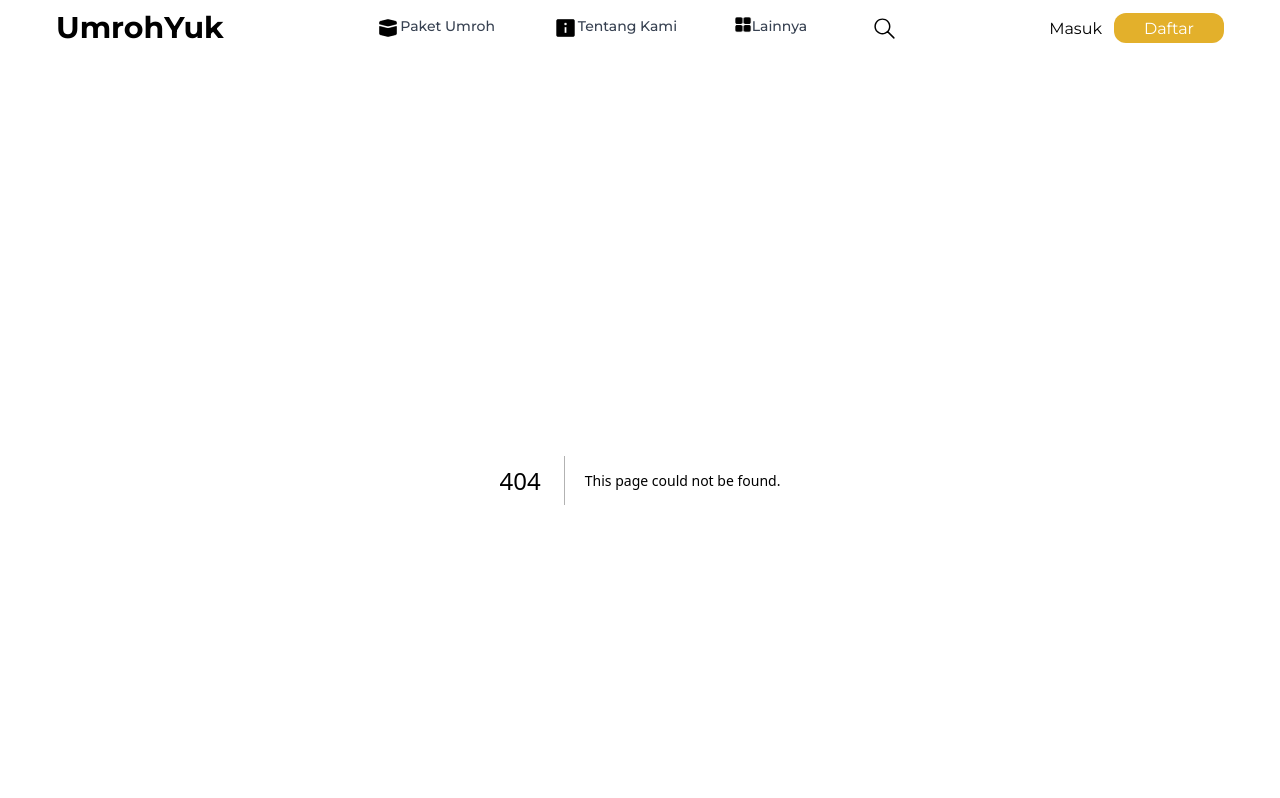
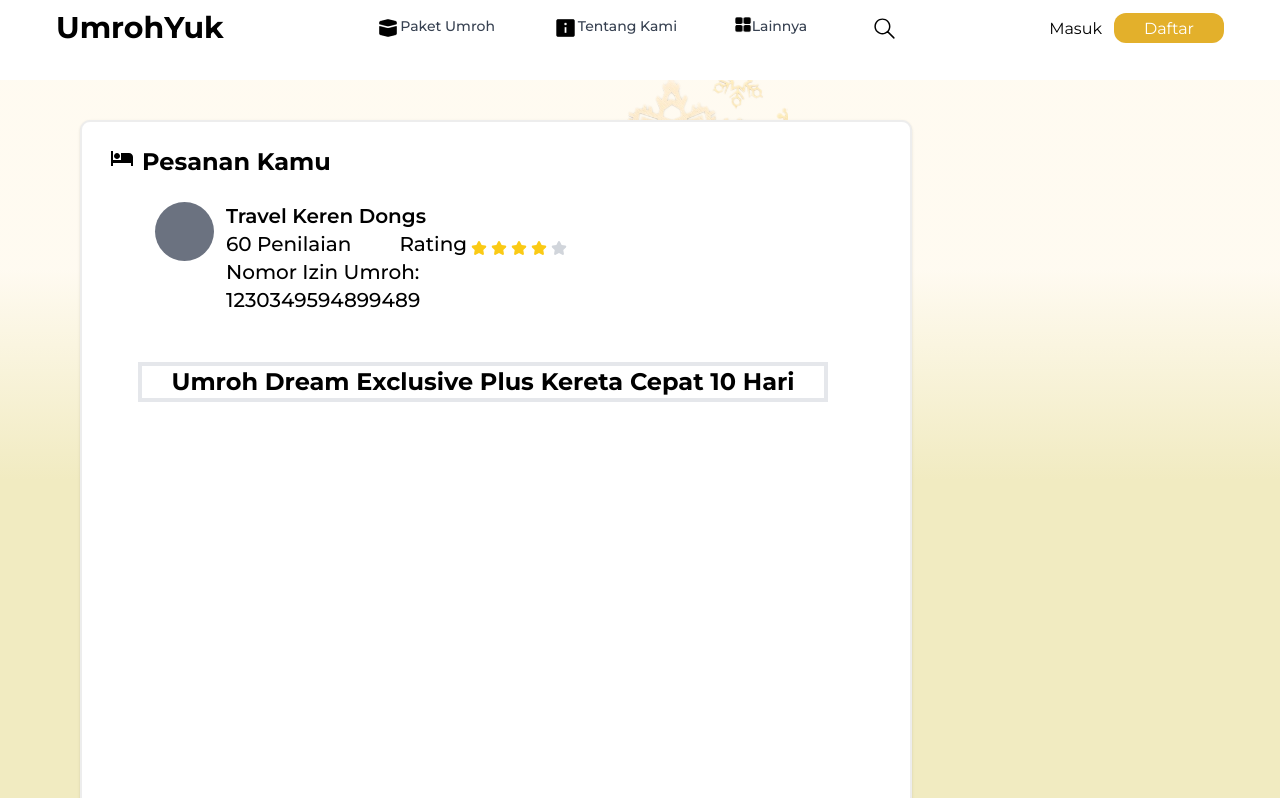
Before and after one commit to fikriymnn/umr-web, a Next.js app: page /package/detail/bayar in a window 1280 px wide. Before the commit this address had no page. Shown: the top 798 px of the page. Built offline with nearby package versions, Linux system fonts and the light colour scheme.

Commit message:
add bayar page

```diff
--- /dev/null
+++ b/src/app/package/detail/bayar/page.jsx
@@ -0,0 +1,60 @@
+import React from "react";
+import StarsRating from "@/components/starsRating";
+
+function BayarPage() {
+  return (
+    <>
+      <div className="bg">
+        <div className="flex flex-col pt-10 bg-left bg-contain bg-[url('/assets/images/image2.png')] z-10">
+          <section>
+            <div className="ml-20 w-[832px] h-[689px] bg-white rounded-[10px] shadow border-2 border-neutral-400 border-opacity-20">
+              <div className="flex px-7 py-6 gap-2">
+                <div className="">
+                  <svg
+                    width="24"
+                    height="24"
+                    viewBox="0 0 24 24"
+                    fill="none"
+                    xmlns="http://www.w3.org/2000/svg"
+                  >
+                    <path
+                      d="M19 7H11V14H3V5H1V20H3V17H21V20H23V11C23 9.93913 22.5786 8.92172 21.8284 8.17157C21.0783 7.42143 20.0609 7 19 7ZM7 13C7.79565 13 8.55871 12.6839 9.12132 12.1213C9.68393 11.5587 10 10.7956 10 10C10 9.20435 9.68393 8.44129 9.12132 7.87868C8.55871 7.31607 7.79565 7 7 7C6.20435 7 5.44129 7.31607 4.87868 7.87868C4.31607 8.44129 4 9.20435 4 10C4 10.7956 4.31607 11.5587 4.87868 12.1213C5.44129 12.6839 6.20435 13 7 13Z"
+                      fill="black"
+                    />
+                  </svg>
+                </div>
+                <div>
+                  <p className="text-2xl font-bold px- ">Pesanan Kamu</p>
+                </div>
+              </div>
+              <div className="flex gap-3 ml-[73px]">
+                <div>
+                  <div className="w-[59px] h-[59px] bg-gray-500 rounded-full "></div>
+                </div>
+                <div className="grid grid-cols-1 ">
+                  <p className="text-xl font-semibold ">Travel Keren Dongs</p>
+                  <div className="flex gap-12">
+                    <p className="text-xl font-medium">60 Penilaian</p>
+                    <div className="flex justify-center items-center">
+                      <p className="text-xl font-medium">Rating</p>
+                      <StarsRating />
+                    </div>
+                  </div>
+                  <p className="text-xl font-medium">Nomor Izin Umroh:</p>
+                  <p className="text-xl font-medium">1230349594899489</p>
+                </div>
+              </div>
+              <div className="border-4 w-10/12 ml-14 mt-12">
+                <p className="text-black text-2xl font-bold flex items-center justify-center">
+                  Umroh Dream Exclusive Plus Kereta Cepat 10 Hari
+                </p>
+              </div>
+            </div>
+          </section>
+        </div>
+      </div>
+    </>
+  );
+}
+
+export default BayarPage;
```
